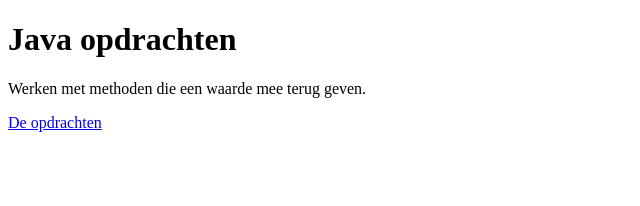
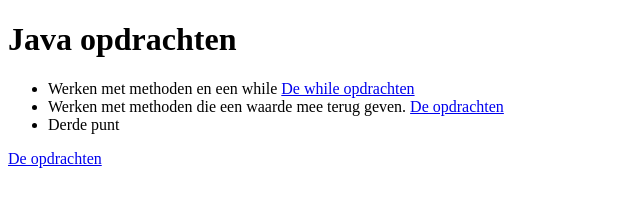
Before and after one commit to Johnny63Vi/basisJava, a plain HTML site: page index.html in a window 1280 px wide. Shown: the whole page, without its empty margins (0-640 px from the left). Drawn offline with Linux system fonts and the light colour scheme.

Commit message:
Update index.html with Java assignments list
Added a list of Java assignments with links to PDFs.

```diff
--- a/index.html
+++ b/index.html
@@ -5,9 +5,19 @@
 </head>
 <body>
     <h1>Java opdrachten</h1>
-    <p>Werken met methoden die een waarde mee terug geven.</p>
+    <p>
+        <ul>
+    <li>Werken met methoden en een while
+        <a href="opgaveWhile.pdf" target="_blank">De while opdrachten</a></li>
+    </li>
+  <li>  Werken met methoden die een waarde mee terug geven.
+    <a href="methodenRet.pdf" target="_blank">De opdrachten</a></li>
+
+  <li>Derde punt</li>
+</ul>
+
     <!-- De PDF opent in een nieuw tabblad -->
 <a href="methodenRet.pdf" target="_blank">De opdrachten</a>
-
+</p>
 </body>
 </html>
```
